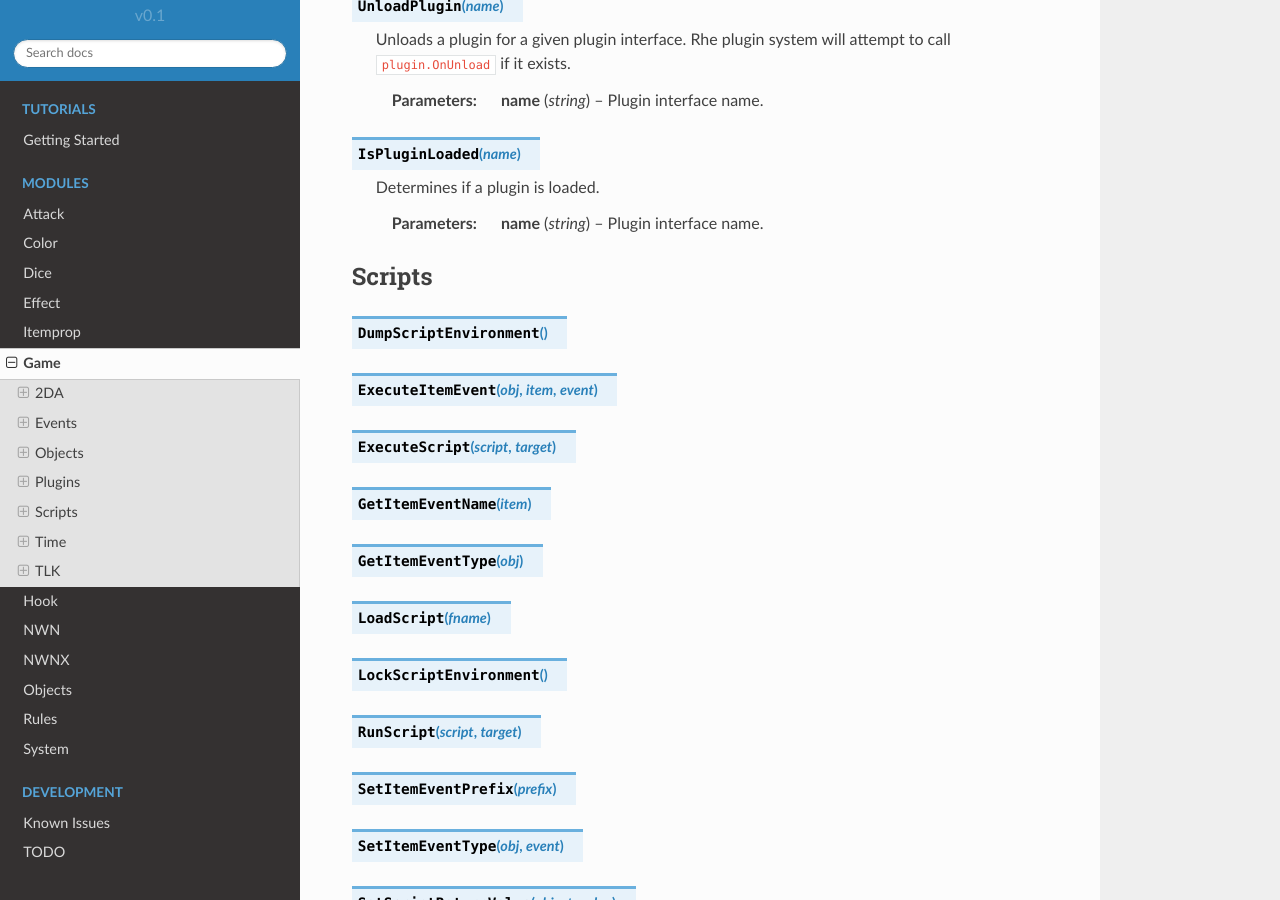
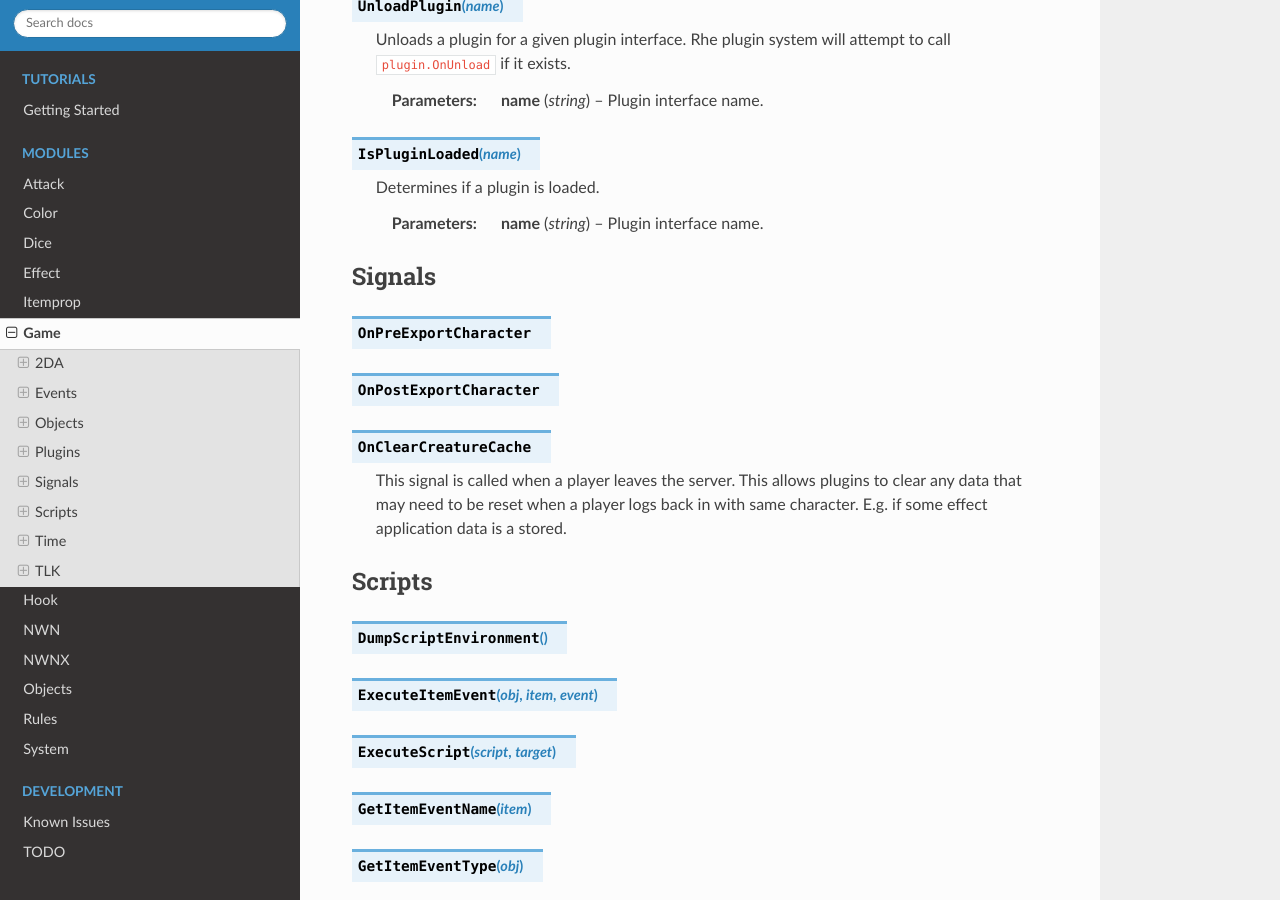
Before and after one commit to jd28/Solstice, a Sphinx documentation site: the page built from docs/game.rst, in a window 1280 px wide and 900 px high, scrolled down 3599 px. Built offline with Sphinx 7.4.7 and the Read the Docs theme 2.0.0, drawn with Linux system fonts in a browser that asks for light colours.

Commit message:
Add signal for clearing the cache for a player.

```diff
--- a/docs/game.rst
+++ b/docs/game.rst
@@ -144,6 +144,16 @@ and optionally enforcing a particular interface.
 
   :param string name: Plugin interface name.
 
+Signals
+-------
+
+.. data:: OnPreExportCharacter
+
+.. data:: OnPostExportCharacter
+
+.. data:: OnClearCreatureCache
+
+  This signal is called when a player leaves the server.  This allows plugins to clear any data that may need to be reset when a player logs back in with same character.  E.g. if some effect application data is a stored.
 
 Scripts
 -------
```
Also changed, not shown: 2 other files.
